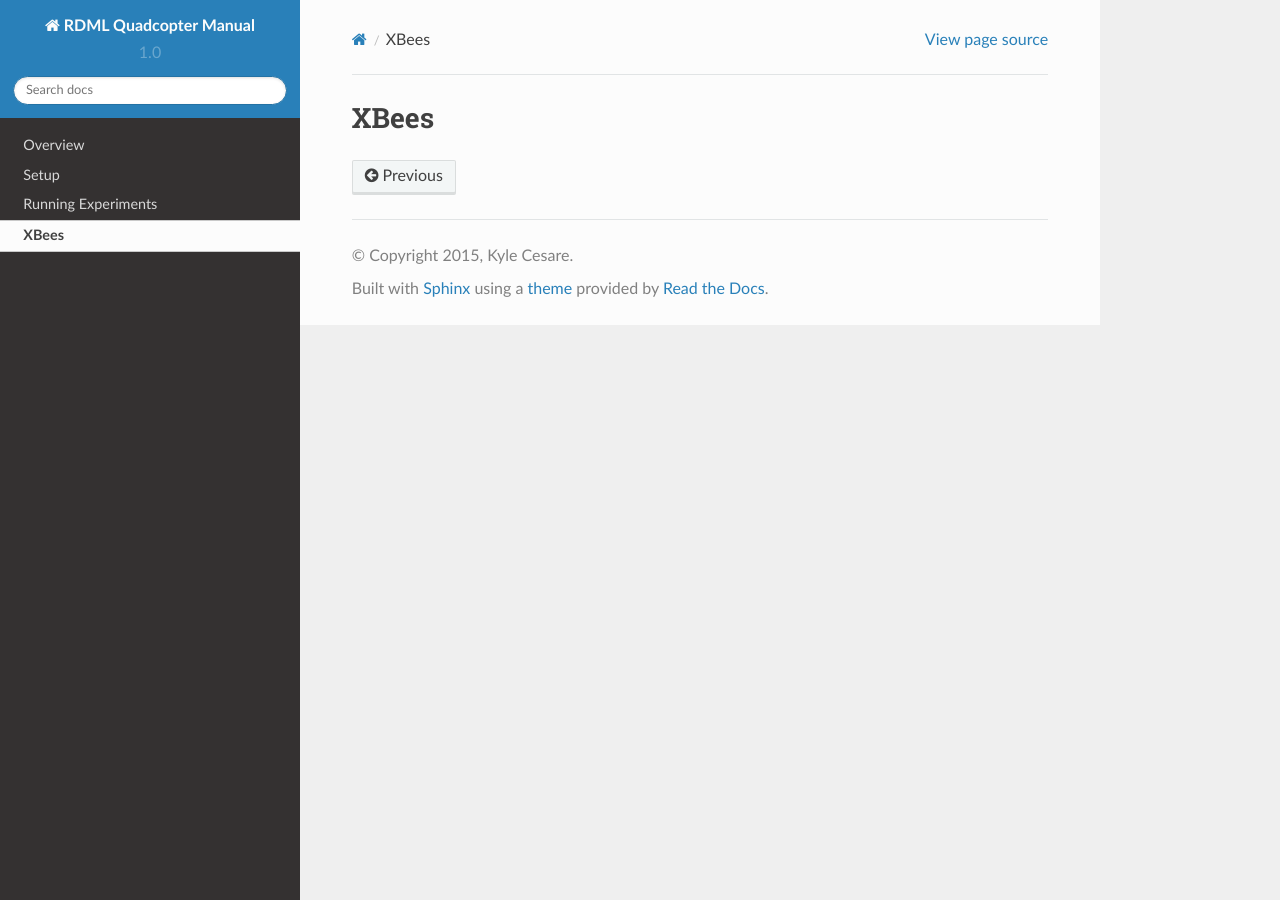
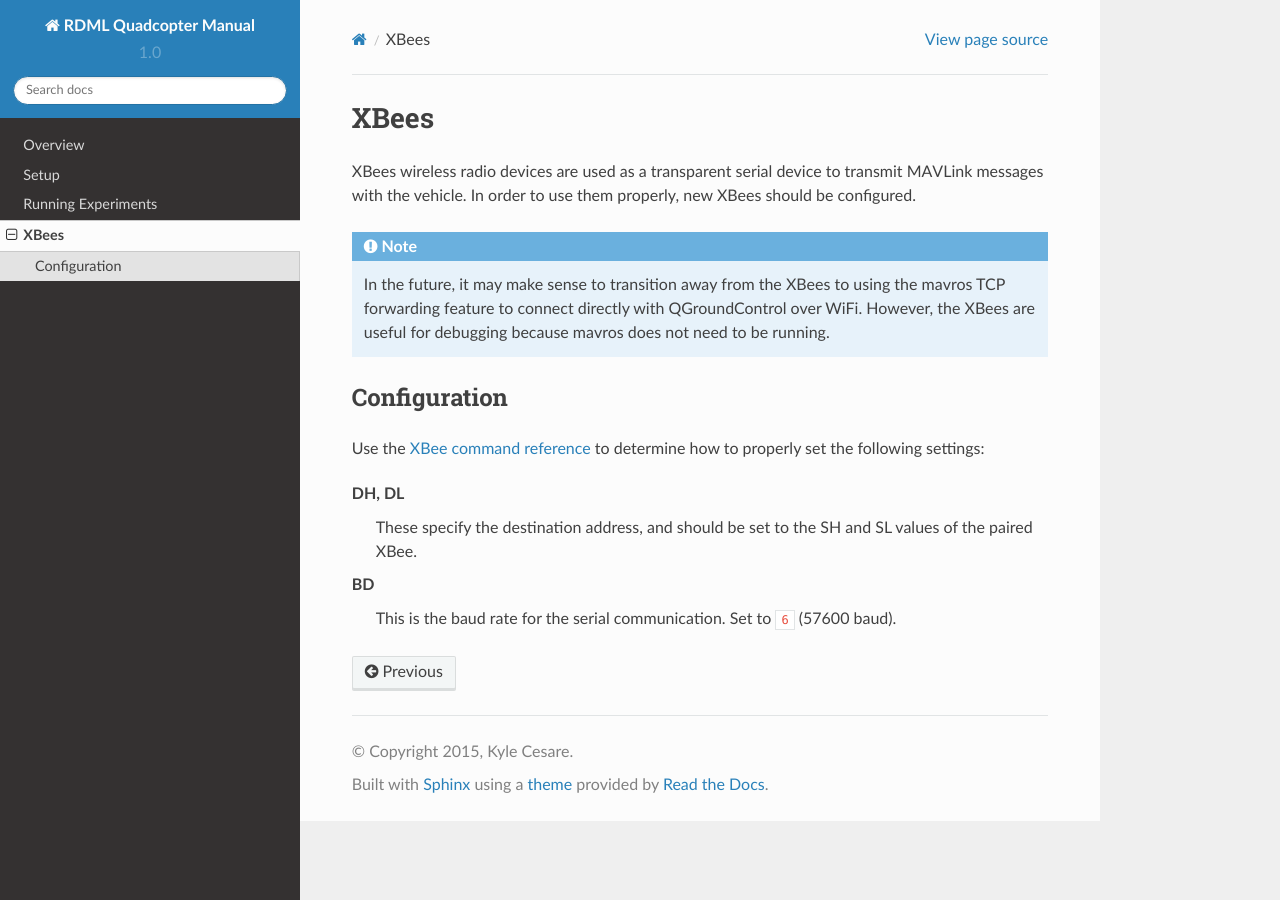
Before and after one commit to osurdml/quad_guide, a Sphinx documentation site: the page built from source/xbees.rst, in a window 1280 px wide. Built offline with Sphinx 7.4.7 and the Read the Docs theme 2.0.0, drawn with Linux system fonts in a browser that asks for light colours.

Commit message:
More docs!

```diff
--- a/source/xbees.rst
+++ b/source/xbees.rst
@@ -1,2 +1,28 @@
 XBees
 =====
+
+XBees wireless radio devices are used as a transparent serial device to transmit
+MAVLink messages with the vehicle. In order to use them properly, new XBees
+should be configured.
+
+.. note::
+
+   In the future, it may make sense to transition away from the XBees to using
+   the mavros TCP forwarding feature to connect directly with QGroundControl
+   over WiFi. However, the XBees are useful for debugging because mavros does
+   not need to be running.
+
+Configuration
+-------------
+
+Use the `XBee command reference`_ to determine how to properly set the following
+settings:
+
+DH, DL
+   These specify the destination address, and should be set to the SH and SL
+   values of the paired XBee.
+
+BD
+   This is the baud rate for the serial communication. Set to ``6`` (57600 baud).
+
+.. _`XBee command reference`: http://examples.digi.com/wp-content/uploads/2012/07/XBee_ZB_ZigBee_AT_Commands.pdf
```
Also changed, not shown: source/running_experiments.rst (+10 -2 lines), source/setup.rst (+6 -4 lines).
